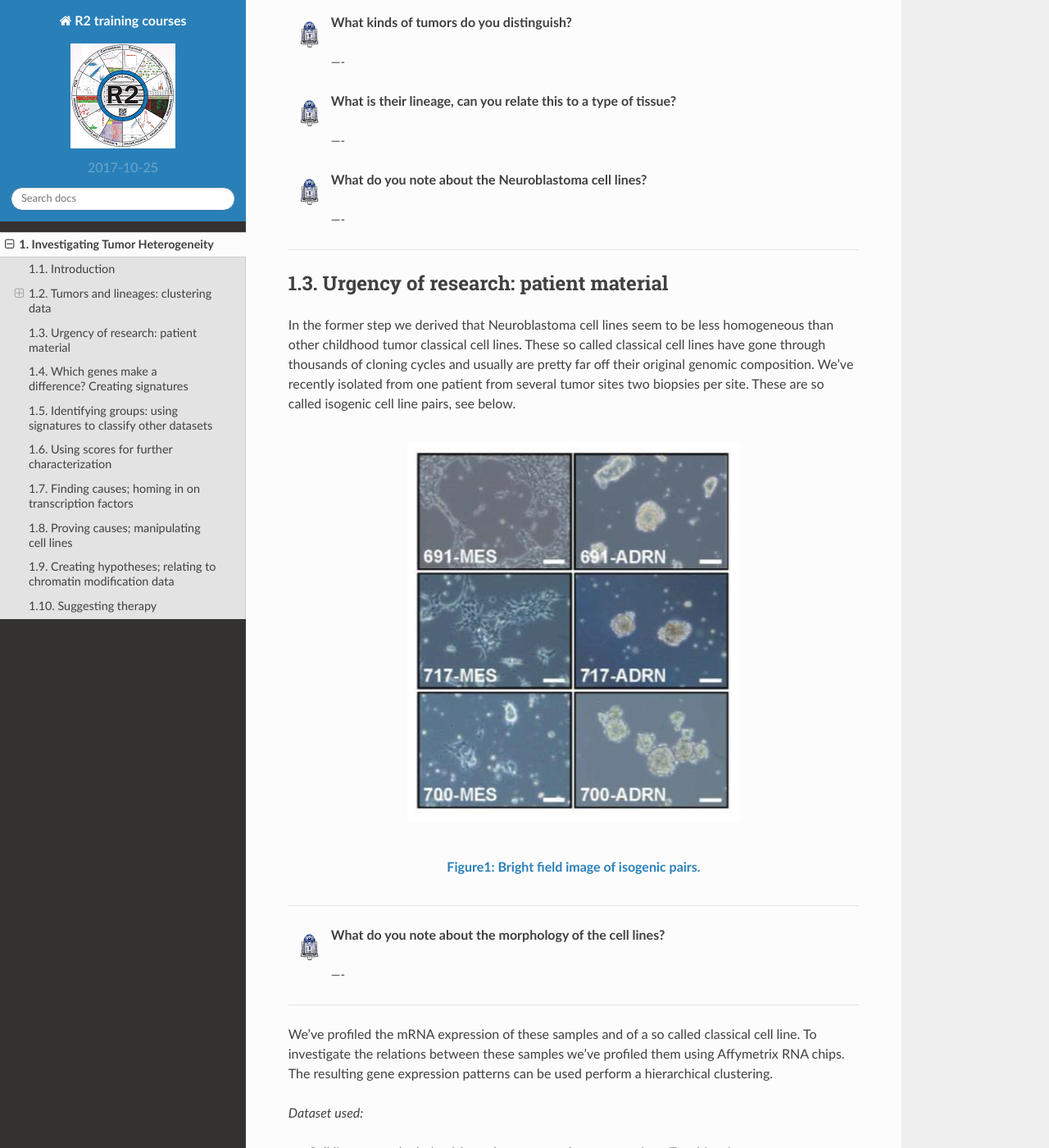
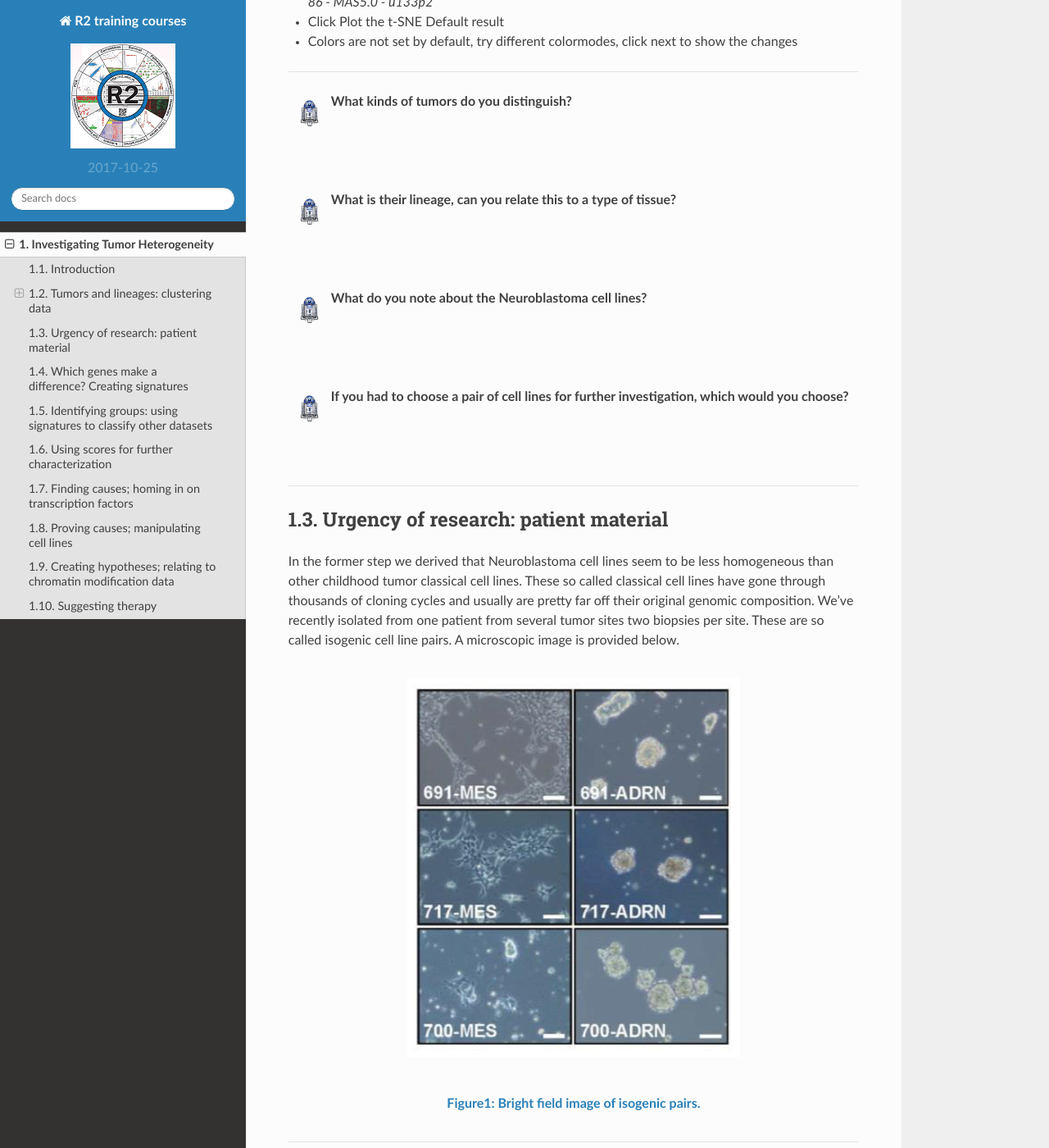
Before and after one commit to antronerds/r2-training-courses, a Sphinx documentation site: the page built from docs/Investigating_Tumor_Heterogeneity.md, in a window 1280 px wide and 1400 px high, scrolled down 3402 px. Shown: the whole window at 82% size. Built offline with Sphinx 7.4.7 and the Read the Docs theme 2.0.0, drawn with Linux system fonts in a browser that asks for light colours; some of the changed text lies outside the part shown.

Commit message:
Chapter 1.3 Finegrained

```diff
--- a/docs/Investigating_Tumor_Heterogeneity.md
+++ b/docs/Investigating_Tumor_Heterogeneity.md
@@ -52,13 +52,12 @@
 </form>
 
 
-
 * You're now on the R2 main page. This web based molecular biology data analysis platform contains a wealth of data and methods to analyze these. Step by step researchers are guided through a web of data analysis possibilities. The portal of R2 shows this principle; step through each of the fields to your develop your analysis of choice. In this case we're first going to see if and how the mRNA expression of several genes changes through a single dataset. The proper dataset described above has been selected already.
 
 ---------
   ![](_static/images/R2d2_logo.png)**Can you think of a gene that might mark differences between these tumors?**
 
-> *----*
+<br><br>
 
 ---------
 
@@ -69,7 +68,7 @@
 ---------
   ![](_static/images/R2d2_logo.png)**Do you observe a difference between different cell lines?**
 
-> *----*
+<br><br>
 
 ---------
 
@@ -79,11 +78,11 @@
 ---------
   ![](_static/images/R2d2_logo.png)**Can you say something about the role this gene can play in cancer?**
 
-> *----*
+<br><br>
 
   ![](_static/images/R2d2_logo.png)**What do you observe from the data annotation track below?**
 
-> *----*
+<br><br>
 
 ---------
 
@@ -108,15 +107,19 @@
 ---------
   ![](_static/images/R2d2_logo.png)**What kinds of tumors do you distinguish?**
 
-> *----*
+<br><br>
 
   ![](_static/images/R2d2_logo.png)**What is their lineage, can you relate this to a type of tissue?**
 
-> *----*
+<br><br>
 
   ![](_static/images/R2d2_logo.png)**What do you note about the Neuroblastoma cell lines?**
 
-> *----*
+<br><br>
+
+  ![](_static/images/R2d2_logo.png)**If you had to choose a pair of cell lines for further investigation, which would you choose?**
+
+<br><br>
 
 ---------
 
@@ -124,7 +127,7 @@
 Urgency of research: patient material
 ----------------------------------------
 
-In the former step we derived that Neuroblastoma cell lines seem to be less homogeneous than other childhood tumor classical cell lines. These so called classical cell lines have gone through thousands of cloning cycles and usually are pretty far off their original genomic composition. We’ve recently isolated from one patient from several tumor sites two biopsies per site. These are so called isogenic cell line pairs, see below.
+In the former step we derived that Neuroblastoma cell lines seem to be less homogeneous than other childhood tumor classical cell lines. These so called classical cell lines have gone through thousands of cloning cycles and usually are pretty far off their original genomic composition. We’ve recently isolated from one patient from several tumor sites two biopsies per site. These are so called isogenic cell line pairs. A microscopic image is provided below.
 
   ![Figure1: Bright field image of isogenic pairs.](_static/images/TumorHeterogeneity_IsoGenicPairsBF.png "Figure1: Bright field image of isogenic pairs.")
 
@@ -133,11 +136,11 @@
 ---------
   ![](_static/images/R2d2_logo.png)**What do you note about the morphology of the cell lines?**
 
-> *----*
+<br><br>
 
 ---------
 
-We’ve profiled the mRNA expression of these samples and of a so called classical cell line. To investigate the relations between these samples we’ve profiled them using Affymetrix RNA chips. The resulting gene expression patterns can be used perform a hierarchical clustering.
+We’ve profiled the mRNA expression of genes using Affymetrix RNA chips in these samples and of two classical Neuroblastoma cell lines that behave very different. The resulting gene expression patterns can be used perform a hierarchical clustering.
 
 *Dataset used:*
   * Cell lines recently derived from three tumors from one patient. Two biopsies per tumor were taken. This dataset is combined with two classical Neuroblastoma cell lines that clustered far apart: SHEP and SY5Y (Mixed Neuroblastoma (MES-ADRN) - Versteeg - 8 - MAS5.0 - u133p2)
@@ -157,36 +160,37 @@
 
 <form name="toplisterform" action="https://hgserver1.amc.nl/cgi-bin/r2/main.cgi" enctype="multipart/form-data" target="R2" method="post">
 <input type='hidden' name='minpres' value='1'>
-<input type='hidden' name='howmany' value='300'>
+<input type='hidden' name='howmany' value='100'>
 <input type='hidden' name='option' value='high_ana2'>
 <input type='hidden' name='table' value='ps_avgpres_gse90803geo8_u133p2'>
 <input type='hidden' name='hugoonce' value='yes'>
-<input type='hidden' name='set' value='highest'>
+<input type='hidden' name='set' value='standard_deviation'>
 <input type='hidden' name='cortype' value='transform_2log'>
 <button type="submit" >Go to R2</button>
 </form>
 
-* Check that the settings are as follows
 * Click next; a list of genes appears
 
 ---------
   ![](_static/images/R2d2_logo.png)**Do you recognize any genes?**
 
-> *----*
+<br><br>
 
 ---------
 
 * Use the mousewheel to scroll to the bottom of the page, here you can choose to perform an additional analysis. The Heatmap(z-score) produces a hierarchically clustered view of the expression values of the top 100 genes.
-* Click on Heatmap(z-score)
 
 ---------
   ![](_static/images/R2d2_logo.png)**What number of groups do you expect?**
 
-> *----*
+<br><br>
+
+* Click on Heatmap(z-score)
+
 
   ![](_static/images/R2d2_logo.png)**Given the former observations, what type of lineage can you assign to each group?**
 
-> *----*
+<br><br>
 
 ---------
 
@@ -224,7 +228,7 @@
 ---------
   ![](_static/images/R2d2_logo.png)**How is this figure different from the former?**
 
-> *----*
+<br><br>
 
 ---------
 
@@ -233,7 +237,7 @@
 ---------
   ![](_static/images/R2d2_logo.png)**What can you say about the function of the group of genes that are upregulated in the MES type of cells?**
 
-> *----*
+<br><br>
 
 ---------
 
@@ -248,7 +252,7 @@
 ---------
   ![](_static/images/R2d2_logo.png)**Which hallmark category of genes pops up as most important?**
 
-> *----*
+<br><br>
 
 ---------
 
@@ -284,14 +288,14 @@
 ---------
   ![](_static/images/R2d2_logo.png)**Which samples group together?**
 
-> *----*
+<br><br>
 
 ---------
 
 ---------
   ![](_static/images/R2d2_logo.png)**How does this relate to the above?**
 
-> *----*
+<br><br>
 
 ---------
 
```
